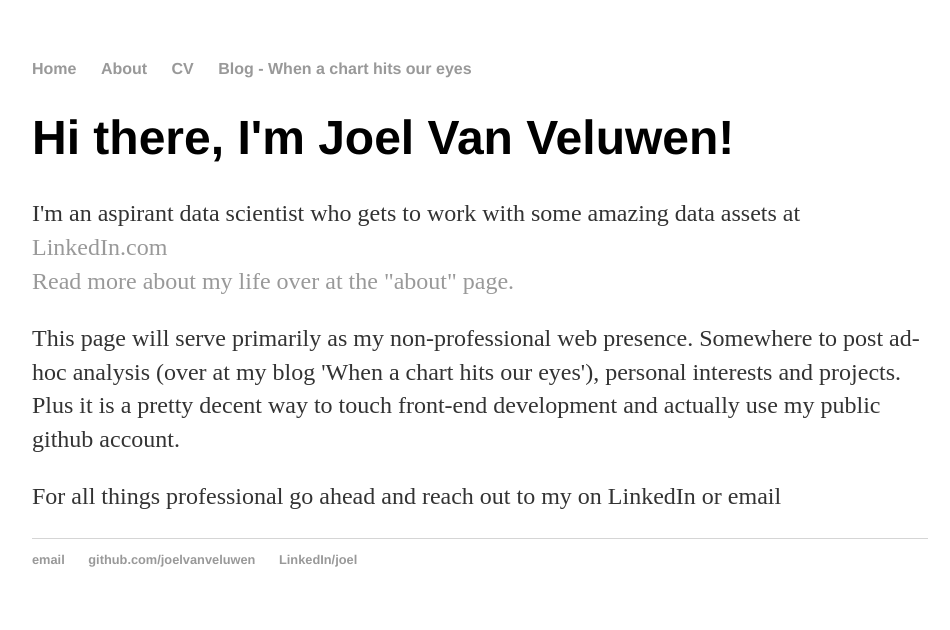
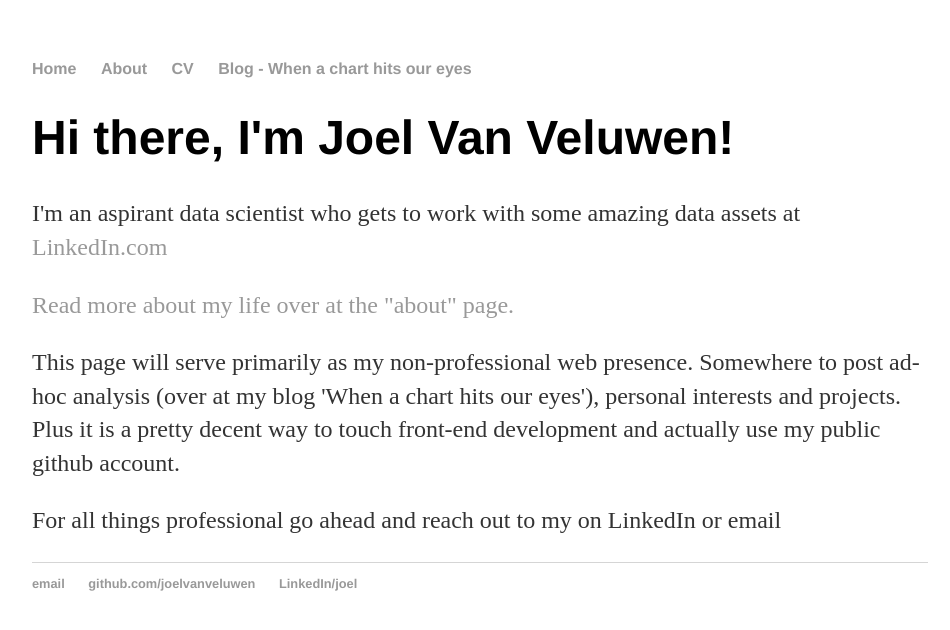
Before and after one commit to joelvanveluwen-zz/old_joelvanveluwen.github.io, a Jekyll site: the page built from index.html, in a window 1280 px wide. Shown: the top 630 px of the page, without its empty margins (160-1110 px from the left). Built offline with Jekyll 4.4.1, drawn with Linux system fonts in a browser that asks for light colours.

```diff
--- a/index.html
+++ b/index.html
@@ -5,7 +5,7 @@ title: Joel Van Veluwen, B-grade programmer
 <div class="blurb">
 	<h1>Hi there, I'm Joel Van Veluwen!</h1>
 	<p>I'm an aspirant data scientist who gets to work with some amazing data assets at <a href='https://www.linkedin.com'>LinkedIn.com</a>
-	<br><a href="/about">Read more about my life over at the "about" page.</a></p>
+	<p><a href="/about">Read more about my life over at the "about" page.</a></p>
 
 	<p>This page will serve primarily as my non-professional web presence.
 	Somewhere to post ad-hoc analysis (over at my blog 'When a chart hits our eyes'), personal interests and projects.
```
